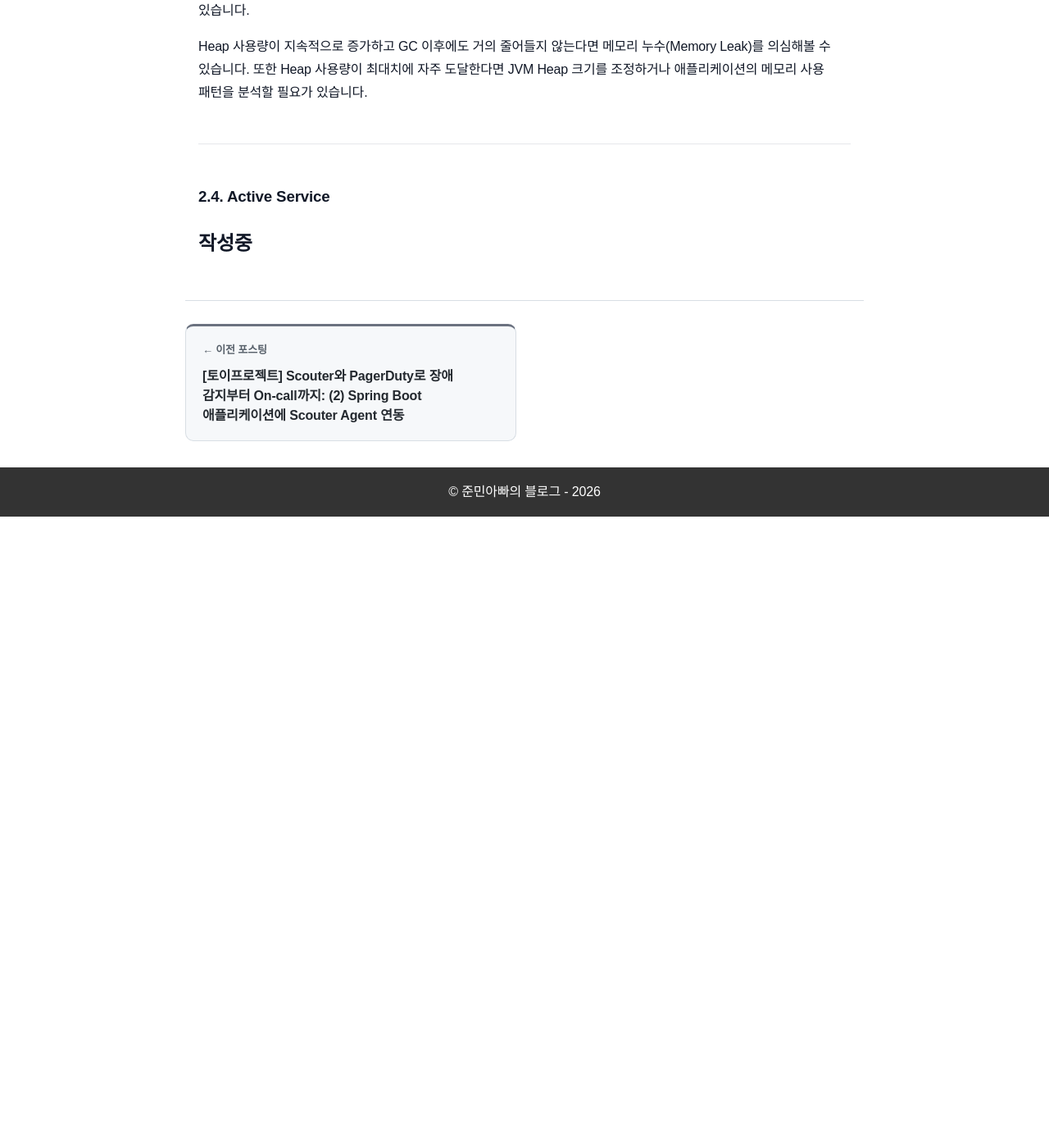
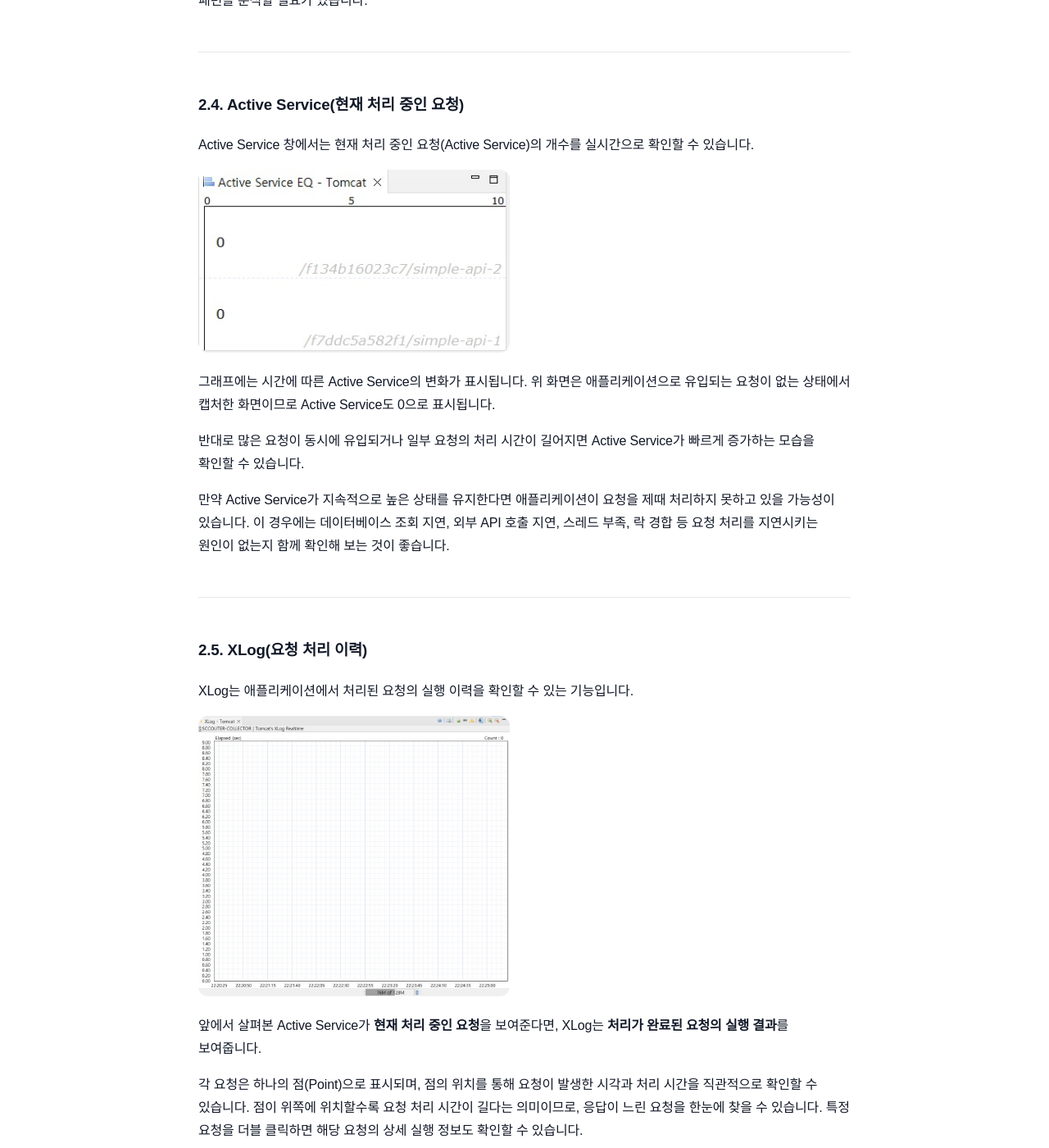
Before and after one commit to sanghoon-lee/sanghoon-lee.github.io, a Jekyll site: the page built from _posts/2026-08-03-paygerduty3.md, in a window 1280 px wide and 1400 px high, scrolled down 7382 px. Shown: the whole window at 82% size. Built offline with Jekyll 4.4.1, drawn with Linux system fonts in a browser that asks for light colours; nearby versions of some CDN libraries; comment, search, counter and statistics services are not loaded; before the commit the page ends 8012 px from its top, so only the background shows below that; some of the changed text lies outside the part shown.

Commit message:
on-call 자동화 시리즈 3편 포스팅중

```diff
--- a/_posts/2026-08-03-paygerduty3.md
+++ b/_posts/2026-08-03-paygerduty3.md
@@ -3,7 +3,7 @@ layout: post
 title: "[토이프로젝트] Scouter와 PagerDuty로 장애 감지부터 On-call까지: (3) Scouter Client 설치와 운영 정보 모니터링"
 date: 2026-08-03
 series: paygerduty
-description:
+description: Windows용 Scouter Client를 설치하고 Object Tree, CPU, Heap Memory, Active Service, XLog 등 주요 운영 정보를 확인하는 방법을 정리합니다.
 image: /assets/images/monitoring.jpg
 categories: 토이프로젝트
 tags:
@@ -13,13 +13,13 @@ tags:
 
 모니터링 대상 애플리케이션에 `Scouter Agent` 연동이 완료되었습니다. 이제 `Scouter Server`에는 애플리케이션의 운영 정보가 실시간으로 수집되고 있습니다.
 
-이번에는 `Scouter Client`를 통해 CPU 및 Heap 메모리, Active Service, XLog 등 다양한 운영 정보를 실시간으로 확인해보겠습니다.
+이번에는 `Scouter Client`를 설치하고, `Scouter Server`에 수집된 운영 정보를 어떻게 확인하는지 살펴보겠습니다.
 
 ---
 
 ## 1. Scouter Client 준비
 
-`Scouter Client`를 사용하기 위해 필요한 파일을 다운로드해야 합니다.
+`Scouter Client`를 사용하려면 필요한 파일을 다운로드해야 합니다.
 
 ---
 
@@ -31,7 +31,7 @@ tags:
 
 <img class="sub-image" src="/assets/images/scouter-release-tags.jpg" alt="Scouter 프로젝트 Release 브랜치의 Tag 목록">
 
-이번에는 페이지 하단의 **Assets**에서 `scouter.client.product-win32.win32.x86_64.zip` 파일을 다운로드했습니다.
+그리고 페이지 하단의 **Assets**에서 `scouter.client.product-win32.win32.x86_64.zip` 파일을 다운로드했습니다.
 
 <img class="sub-image" src="/assets/images/scouter-assets2.jpg" alt="Scouter 2.17.1 배포 버전의 Assets 목록">
 
@@ -81,13 +81,13 @@ tags:
 
 ## 2. 운영 정보 확인
 
-로그인이 완료되면 `Scouter Client`에는 서버 전체의 상태를 보여주는 정보와 특정 애플리케이션의 상태를 보여주는 정보가 함께 표시됩니다.
+로그인이 완료되면 Scouter Client에서 서버 전체의 상태와 선택된 애플리케이션의 상태를 함께 확인할 수 있습니다.
 
 <img class="sub-image" src="/assets/images/scouter1.jpg" alt="Scouter Client 기본 모니터링 화면">
 
-기본적으로 화면 하단에는 Linux 서버의 CPU, 메모리, 디스크, 네트워크 등 서버 전체의 자원 사용 현황이 표시됩니다. 이러한 정보는 특정 애플리케이션을 선택하지 않아도 항상 확인할 수 있습니다.
+기본 화면에는 Linux 서버의 CPU, 메모리, 디스크, 네트워크 등 서버 전체의 자원 사용 현황이 표시됩니다.
 
-반면 Heap 메모리, Active Service, XLog와 같은 애플리케이션 수준의 운영 정보는 Object Tree에서 모니터링 대상을 선택해야 확인할 수 있습니다.
+또한 Heap Memory, Active Service, XLog와 같은 애플리케이션 수준의 정보도 함께 표시되며, 이러한 정보는 Object Tree에서 선택된 애플리케이션을 기준으로 제공됩니다.
 
 ---
 
@@ -104,13 +104,13 @@ tags:
 
 나머지 항목은 토이프로젝트를 진행하면서 생성했던 애플리케이션 컨테이너들입니다. 현재는 실행이 종료되었지만, Scouter는 이전에 수집했던 Object 정보를 유지하기 때문에 Object Tree에 계속 표시됩니다.
 
-앞부분의 `f7ddc5a582f1`, `f134b16023c7`은 Docker가 컨테이너에 부여한 **hostname**입니다. 뒤에 표시되는 `simple-api-1`, `simple-api-2`는 Docker Compose의 `JAVA_TOOL_OPTIONS`를 통해 `-Dobj_name`으로 지정한 이름입니다. 동일한 호스트에서 여러 애플리케이션 인스턴스를 실행하더라도 `obj_name`을 통해 각각의 애플리케이션을 쉽게 구분할 수 있습니다.
+앞부분의 `f7ddc5a582f1`, `f134b16023c7`은 Docker가 컨테이너에 부여한 **hostname**입니다. 뒤에 표시되는 `simple-api-1`, `simple-api-2`는 Docker Compose의 `JAVA_TOOL_OPTIONS`를 통해 `-Dobj_name`으로 지정한 이름입니다. 동일한 호스트에서 여러 애플리케이션 인스턴스를 실행하더라도 `obj_name`을 통해 각 인스턴스를 쉽게 구분할 수 있습니다.
 
 ---
 
 ### 2.2. CPU - Linux(서버의 CPU 사용률)
 
-기본 화면 하단의 CPU - Linux 창에서는 `Scouter Agent`가 실행 중인 Linux 서버의 CPU 사용률을 실시간으로 확인할 수 있습니다.
+CPU - Linux 창에서는 `Scouter Agent`가 실행 중인 Linux 서버의 CPU 사용률을 실시간으로 확인할 수 있습니다.
 
 <img class="main-image" src="/assets/images/cpu.jpg" alt="CPU - Linux">
 
@@ -118,13 +118,13 @@ tags:
 
 CPU 사용률이 지속적으로 높게 유지된다면 서버 전체에 부하가 발생하고 있는 상황일 수 있습니다. 반대로 CPU 사용률은 낮은데 특정 애플리케이션의 응답 시간이 느리다면 애플리케이션 내부의 병목이나 외부 시스템 호출을 의심해볼 수 있습니다.
 
-이번에는 하나의 Linux 서버에서 두 개의 애플리케이션을 실행했기 때문에 CPU - Linux 창도 하나만 표시됩니다.
+현재는 두 개의 애플리케이션이 동일한 Linux 서버에서 실행되고 있기 때문에 CPU - Linux 창은 하나만 표시됩니다.
 
 ---
 
-### 2.3. Heap Memory(JVM의 Heap Memory 사용량)
+### 2.3. Heap Memory(JVM Heap 사용량)
 
-기본 화면의 Heap Memory 창에서는 Object Tree에서 선택된 애플리케이션의 JVM Heap 사용량을 실시간으로 확인할 수 있습니다.
+Heap Memory 창에서는 Object Tree에서 선택된 애플리케이션의 JVM Heap 사용량을 실시간으로 확인할 수 있습니다.
 
 로그인 직후에는 `Scouter Client`가 기본적으로 하나의 애플리케이션을 선택하기 때문에 별도로 선택하지 않아도 Heap 사용량이 표시됩니다. 다른 애플리케이션을 선택하면 해당 애플리케이션의 Heap 사용량으로 화면이 변경됩니다.
 
@@ -136,6 +136,36 @@ Heap 사용량이 지속적으로 증가하고 GC 이후에도 거의 줄어들
 
 ---
 
-### 2.4. Active Service
+### 2.4. Active Service(현재 처리 중인 요청)
 
-## 작성중
+Active Service 창에서는 현재 처리 중인 요청(Active Service)의 개수를 실시간으로 확인할 수 있습니다.
+
+<img class="main-image" src="/assets/images/active-service.jpg" alt="Active Service">
+
+그래프에는 시간에 따른 Active Service의 변화가 표시됩니다. 위 화면은 애플리케이션으로 유입되는 요청이 없는 상태에서 캡처한 화면이므로 Active Service도 0으로 표시됩니다.
+
+반대로 많은 요청이 동시에 유입되거나 일부 요청의 처리 시간이 길어지면 Active Service가 빠르게 증가하는 모습을 확인할 수 있습니다.
+
+만약 Active Service가 지속적으로 높은 상태를 유지한다면 애플리케이션이 요청을 제때 처리하지 못하고 있을 가능성이 있습니다. 이 경우에는 데이터베이스 조회 지연, 외부 API 호출 지연, 스레드 부족, 락 경합 등 요청 처리를 지연시키는 원인이 없는지 함께 확인해 보는 것이 좋습니다.
+
+---
+
+### 2.5. XLog(요청 처리 이력)
+
+XLog는 애플리케이션에서 처리된 요청의 실행 이력을 확인할 수 있는 기능입니다.
+
+<img class="main-image" src="/assets/images/xlog.jpg" alt="XLog">
+
+앞에서 살펴본 Active Service가 **현재 처리 중인 요청**을 보여준다면, XLog는 **처리가 완료된 요청의 실행 결과**를 보여줍니다.
+
+각 요청은 하나의 점(Point)으로 표시되며, 점의 위치를 통해 요청이 발생한 시각과 처리 시간을 직관적으로 확인할 수 있습니다. 점이 위쪽에 위치할수록 요청 처리 시간이 길다는 의미이므로, 응답이 느린 요청을 한눈에 찾을 수 있습니다. 특정 요청을 더블 클릭하면 해당 요청의 상세 실행 정보도 확인할 수 있습니다.
+
+응답 시간이 비정상적으로 오래 걸린 요청이나 오류가 발생한 요청을 빠르게 찾아 분석할 수 있기 때문에, 장애 원인을 추적할 때 가장 많이 활용되는 화면 중 하나입니다.
+
+---
+
+## 3. 마무리
+
+`Scouter Client`를 설치하고 기본 모니터링 화면을 통해 운영 정보를 확인하는 방법을 살펴봤습니다.
+
+지금까지는 모니터링 화면의 구성과 각 지표의 의미를 이해하는 과정이었다면, 다음 포스팅에서는 실제 부하를 발생시키면서 운영 정보를 활용해 장애를 분석하는 과정을 살펴보겠습니다.
```
Also changed, not shown: assets/images/active-service.jpg (added), assets/images/xlog.jpg (added).
